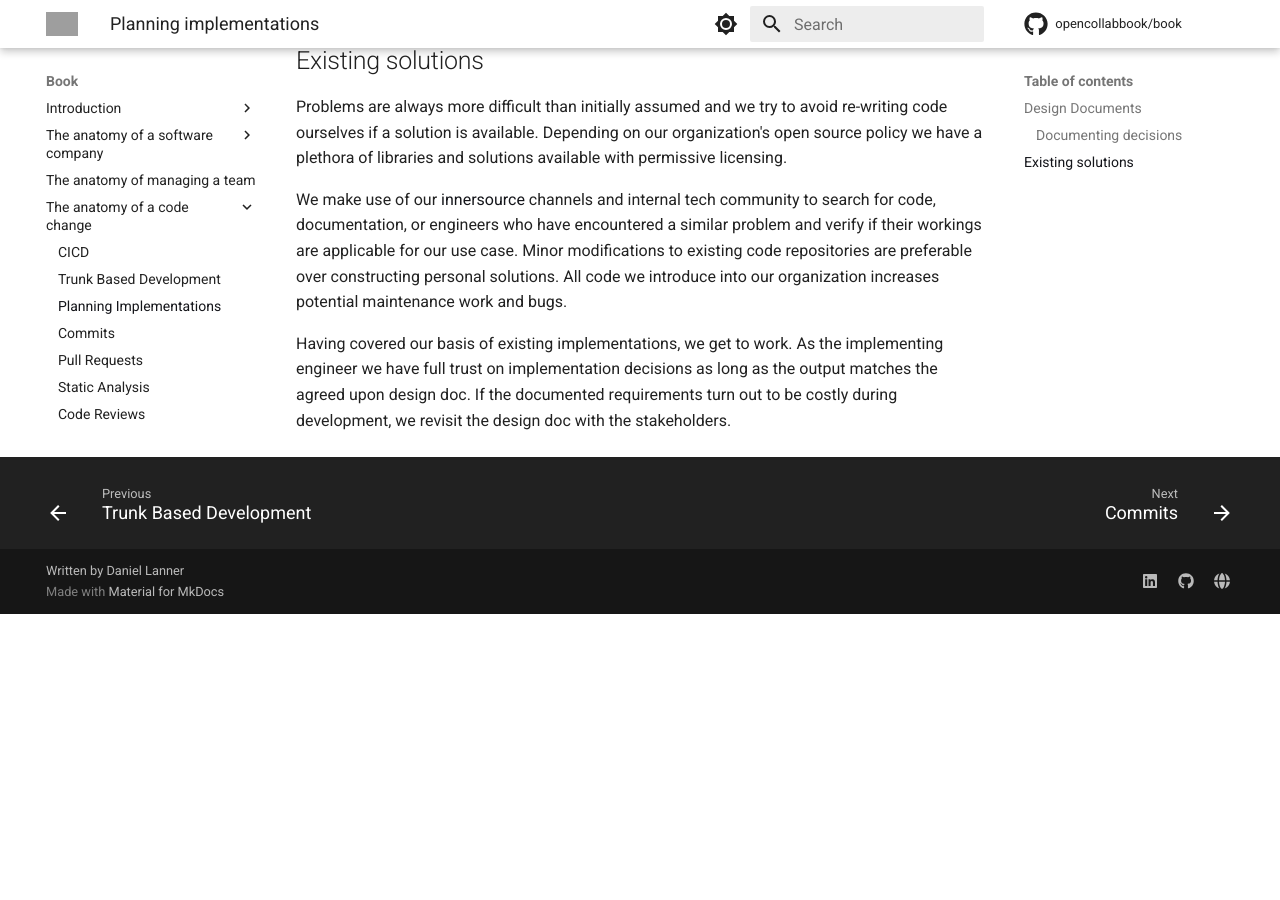
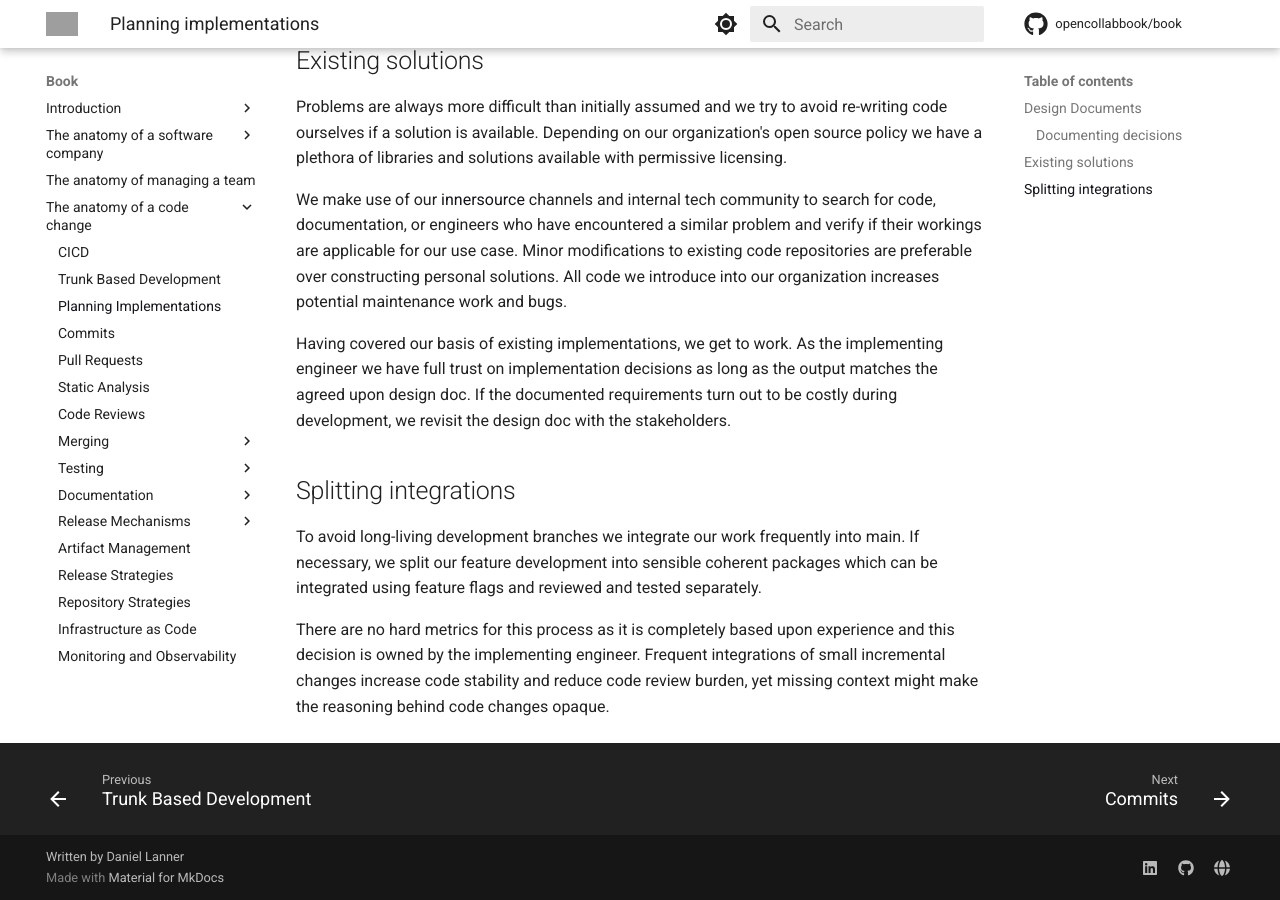
Before and after one commit to engineering-collaboration/book, an MkDocs documentation site: the page built from docs/book/anatomy-of-a-code-change/planning-implementations.md, in a window 1280 px wide and 900 px high, scrolled down 1468 px. Built offline with MkDocs 1.6.1 and Material for MkDocs 9.7.7, drawn with Linux system fonts in a browser that asks for light colours; comment, search, counter and statistics services are not loaded; before the commit the page ends 2082 px from its top, so only the background shows below that; grey boxes are pictures that could not be loaded.

Commit message:
Add section about short lived branches to chapter

```diff
--- a/docs/book/anatomy-of-a-code-change/planning-implementations.md
+++ b/docs/book/anatomy-of-a-code-change/planning-implementations.md
@@ -40,3 +40,9 @@ Problems are always more difficult than initially assumed and we try to avoid re
 We make use of our [innersource](../anatomy-of-a-software-company/innersourcing.md) channels and internal tech community to search for code, documentation, or engineers who have encountered a similar problem and verify if their workings are applicable for our use case. Minor modifications to existing code repositories are preferable over constructing personal solutions. All code we introduce into our organization increases potential maintenance work and bugs.
 
 Having covered our basis of existing implementations, we get to work. As the implementing engineer we have full trust on implementation decisions as long as the output matches the agreed upon design doc. If the documented requirements turn out to be costly during development, we revisit the design doc with the stakeholders.
+
+## Splitting integrations
+
+To avoid long-living development branches we integrate our work frequently into main. If necessary, we split our feature development into sensible coherent packages which can be integrated using feature flags and reviewed and tested separately.
+
+There are no hard metrics for this process as it is completely based upon experience and this decision is owned by the implementing engineer. Frequent integrations of small incremental changes increase code stability and reduce code review burden, yet missing context might make the reasoning behind code changes opaque.
```
